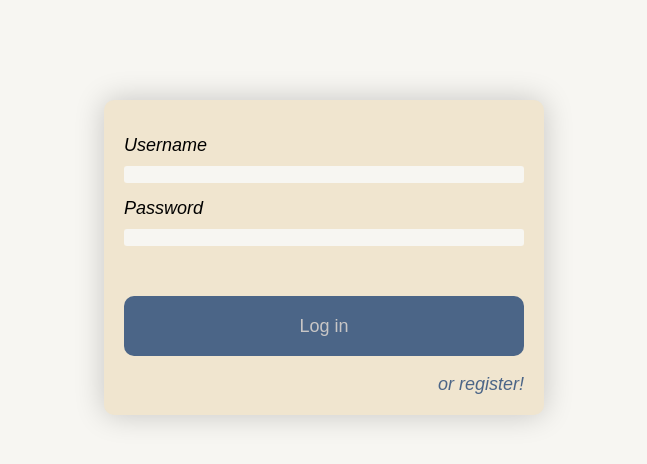
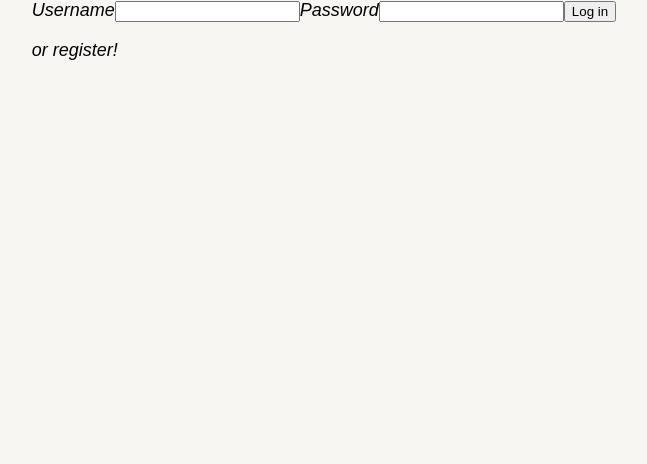
Before and after one commit to b4ry/chatapp, a React (Create React App) app: page / in a window 1280 px wide. Shown: the top 464 px of the page, without its empty margins (316-963 px from the left). Built offline with nearby package versions, Linux system fonts and the light colour scheme; a web font is replaced by a local one; what @microsoft/signalr, @microsoft/signalr-protocol-msgpack would draw is missing.

Commit message:
- refactor css modules so it does not leak. avoid using global html selectors

```diff
--- a/src/components/LoginWindow.module.css
+++ b/src/components/LoginWindow.module.css
@@ -9,7 +9,7 @@
     font-size: large;
 }
 
-form {
+.form {
     margin-top: 100px;
     width: 400px;
     display: flex;
@@ -22,12 +22,12 @@ form {
     box-shadow: 0px 0px 30px rgba(0, 0, 0, 0.2);
 }
 
-label {
+.label {
     margin-top: 15px;
     font-weight: 400;
 }
 
-input {
+.input {
     margin-top: 10px;
     border: none;
     border-radius: 3px;
@@ -36,12 +36,12 @@ input {
     font-style: italic;
 }
 
-input:focus {
+.input:focus {
     outline: none;
     caret-color: var(--emphasize-color);
 }
 
-button {
+.button {
     height: 60px;
     margin-top: 50px;
     background-color: var(--emphasize-color);
@@ -54,25 +54,25 @@ button {
     transition: background-color 0.5s ease-in-out, color 0.5s ease-in-out;
 }
 
-button:hover {
+.button:hover {
     background-color: var(--primary-color);
     color: black;
 }
 
-button:disabled {
+.button:disabled {
     background-color: var(--primary-color);
     color: black;
     cursor: not-allowed;
     opacity: 0.6;
 }
 
-p {
+.p {
     margin-bottom: 0px;
     color: var(--emphasize-color);
     align-self: flex-end;
 }
 
-p:hover {
+.p:hover {
     cursor: pointer;
 }
 
```
